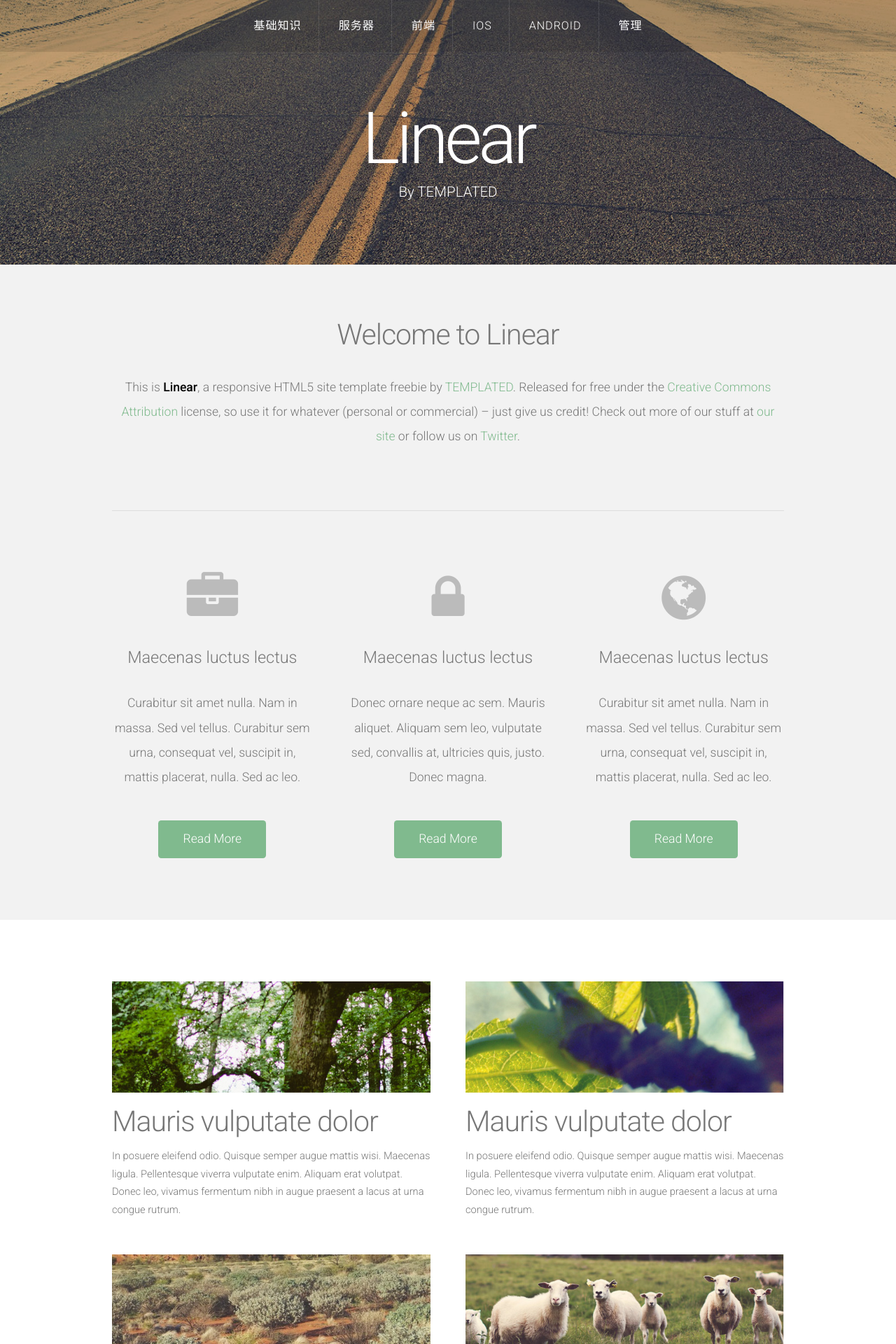
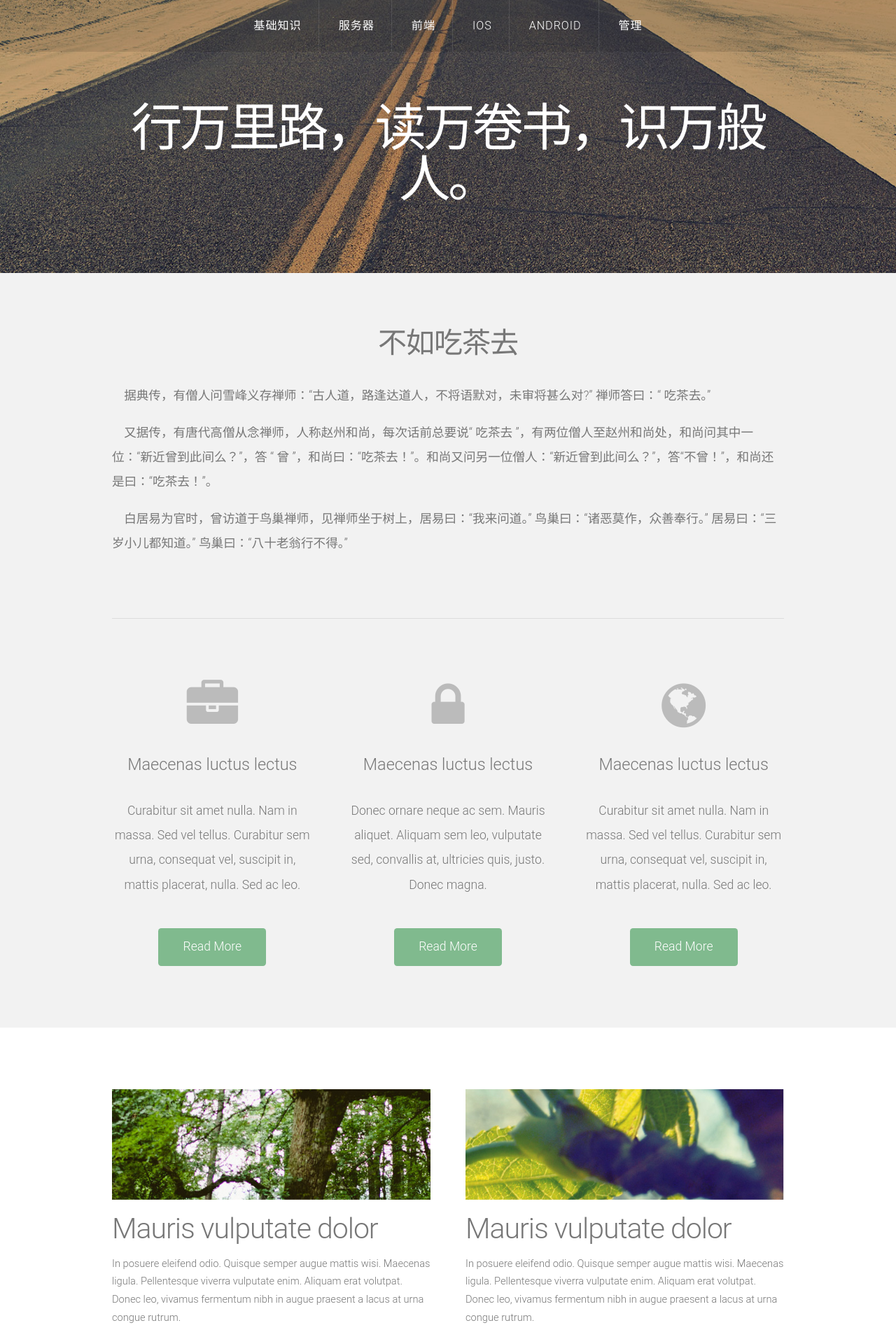
Before and after one commit to geekist/geekist.github.io, a Jekyll site: the page built from index.html, in a window 1280 px wide. Shown: the top 1920 px of the page at 70% size. Built offline with Jekyll 4.4.1, drawn with Linux system fonts in a browser that asks for light colours; nearby versions of some CDN libraries; the list of posts is cut into pages by our own code; some of the changed text lies outside the part shown.

Commit message:
modify index html

```diff
--- a/_layouts/default.html
+++ b/_layouts/default.html
@@ -10,7 +10,11 @@ Released for free under the Creative Commons Attribution 3.0 license (templated.
 	<meta http-equiv="content-type" content="text/html; charset=utf-8" />
 	<meta name="description" content="" />
 	<meta name="keywords" content="" />
-	<link href='http://fonts.googleapis.com/css?family=Roboto:400,100,300,700,500,900' rel='stylesheet' type='text/css'>
+<link href="https://fonts.googleapis.com/css2?family=Noto+Sans+SC:wght@900&display=swap" rel="stylesheet">
+
+<!--
+<link href='http://fonts.googleapis.com/css?family=Roboto:400,100,300,700,500,900' rel='stylesheet' type='text/css'>
+-->
 	<script src="http://ajax.googleapis.com/ajax/libs/jquery/1.11.0/jquery.min.js"></script>
 	<script src="/assets/js/skel.min.js"></script>
 	<script src="/assets/js/skel-panels.min.js"></script>
@@ -29,9 +33,9 @@ Released for free under the Creative Commons Attribution 3.0 license (templated.
 		<div class="container">
 
 			<!-- Logo -->
-			<div id="logo">
-				<h1><a href="#">Linear</a></h1>
-				<span class="tag">By TEMPLATED</span>
+			<div id="logo" >
+				<h2><a href="#">行万里路，读万卷书，识万般人。</a></h2>
+				<span class="tag"></span>
 			</div>
 		</div>
 	</div>
@@ -42,7 +46,7 @@ Released for free under the Creative Commons Attribution 3.0 license (templated.
 	<div id="tweet">
 		<div class="container">
 			<section>
-				<blockquote>&ldquo;In posuere eleifend odio. Quisque semper augue mattis wisi. Maecenas ligula. Pellentesque viverra vulputate enim. Aliquam erat volutpat.&rdquo;</blockquote>
+				<blockquote>&ldquo;夫君子之行，静以修身，俭以养德。非淡泊无以明志，非宁静无以致远。&rdquo;</blockquote>
 			</section>
 		</div>
 	</div>
--- a/assets/css/style.css
+++ b/assets/css/style.css
@@ -809,7 +809,7 @@
 			text-decoration: none;
 			font-weight: 300;
 			line-height: 1em;
-			font-size: 7em;
+			font-size: 5em;
 			color: #FFF;
 			letter-spacing: -0.05em;
 			margin: 0 0 0.125em 0;
--- a/index.html
+++ b/index.html
@@ -6,9 +6,12 @@ layout: default
 <div id="featured">
 	<div class="container">
 		<header>
-			<h2>Welcome to Linear</h2>
+			<h2>不如吃茶去</h2>
 		</header>
-		<p>This is <strong>Linear</strong>, a responsive HTML5 site template freebie by <a href="http://templated.co">TEMPLATED</a>. Released for free under the <a href="http://templated.co/license">Creative Commons Attribution</a> license, so use it for whatever (personal or commercial) &ndash; just give us credit! Check out more of our stuff at <a href="http://templated.co">our site</a> or follow us on <a href="http://twitter.com/templatedco">Twitter</a>.</p>
+		<p align="left">&nbsp;&nbsp;&nbsp;&nbsp;据典传，有僧人问雪峰义存禅师：“古人道，路逢达道人，不将语默对，未审将甚么对?” 禅师答曰：“ 吃茶去。”</p>
+		<p align="left">&nbsp;&nbsp;&nbsp;&nbsp;又据传，有唐代高僧从念禅师，人称赵州和尚，每次话前总要说“ 吃茶去 ”，有两位僧人至赵州和尚处，和尚问其中一位：“新近曾到此间么？”，答 “ 曾 ”，和尚曰：“吃茶去！”。和尚又问另一位僧人：“新近曾到此间么？”，答“不曾！”，和尚还是曰：“吃茶去！”。</p>
+		<p align="left">&nbsp;&nbsp;&nbsp;&nbsp;白居易为官时，曾访道于鸟巢禅师，见禅师坐于树上，居易曰：“我来问道。” 鸟巢曰：“诸恶莫作，众善奉行。” 居易曰：“三岁小儿都知道。” 鸟巢曰：“八十老翁行不得。”</p>
+
 		<hr />
 		<div class="row">
 			<section class="4u">
```
